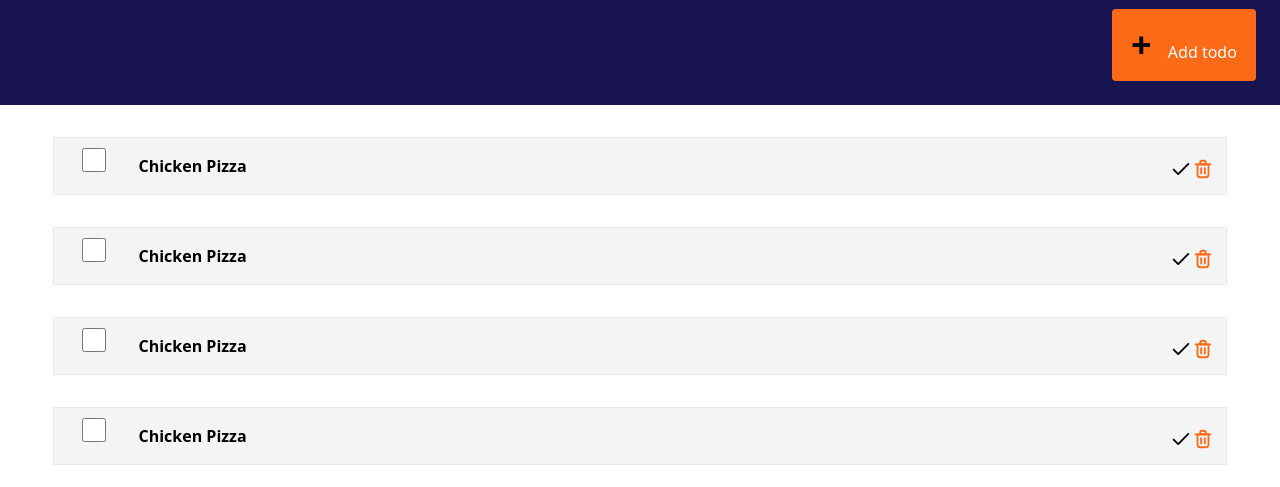
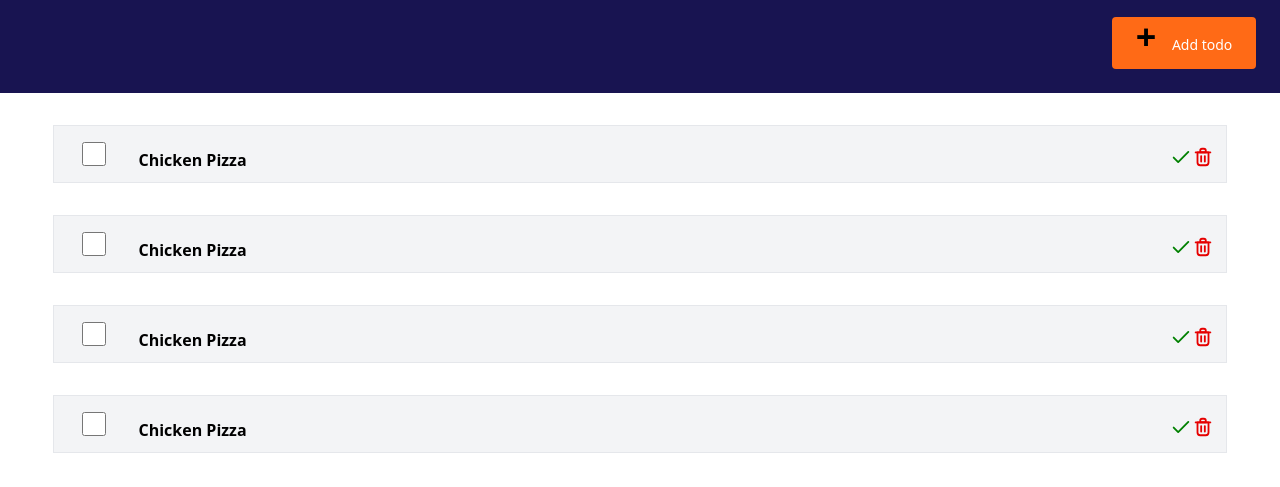
Before and after one commit to alineuwera/Todo-Task, a website: page src/index.html in a window 1280 px wide. Shown: the part 27-514 px from the top of the page. Drawn offline with Linux system fonts and the light colour scheme.

Commit message:
I added another file

```diff
--- a/src/index.html
+++ b/src/index.html
@@ -12,49 +12,50 @@
             <img src="todo.png" alt="" class="m-6">
         </div>
         <div>
-            <button style="background-color: #FF6A16;" class="m-6 p-4 w-36 rounded text-white mt-9"><span class="text-black font-bold text-4xl pr-3">+</span> Add todo</button>
+          <a href="/src/add.html"><button style="background-color: #FF6A16;" class="m-6 pb-3 w-36 rounded text-white mt-11 text-sm"><span class="text-black font-bold text-4xl pr-3">+</span> Add todo</button></a>
 
         </div>
     </div>
 
     <div class="w-11/12 m-auto flex bg-gray-100 border mt-8">
         <div class="w-full h-14  ">
-            <input type="checkbox" class="w-20 h-6 mt-2.5 border-none">
+            <input type="checkbox" class="w-20 h-6 mt-4 border-none">
             <label for="" class="font-bold">Chicken Pizza</label>
         </div>
         <div class="flex pt-5 px-3">
-            <svg viewBox="0 0 24 24"  width= "22" height = "22" fill="none" xmlns="http://www.w3.org/2000/svg"><g id="SVGRepo_bgCarrier" stroke-width="0"></g><g id="SVGRepo_tracerCarrier" stroke-linecap="round" stroke-linejoin="round"></g><g id="SVGRepo_iconCarrier"> <path d="M4 12.6111L8.92308 17.5L20 6.5" stroke="#000000" stroke-width="2" stroke-linecap="round" stroke-linejoin="round" class="p-6"></path> </g></svg>
-            <svg viewBox="0 0 24 24"  width= "22" height = "22" fill="none" xmlns="http://www.w3.org/2000/svg"><g id="SVGRepo_bgCarrier" stroke-width="0"></g><g id="SVGRepo_tracerCarrier" stroke-linecap="round" stroke-linejoin="round"></g><g id="SVGRepo_iconCarrier"> <path d="M10 11V17" stroke="#FF6A16" stroke-width="2" stroke-linecap="round" stroke-linejoin="round"></path> <path d="M14 11V17" stroke="#FF6A16" stroke-width="2" stroke-linecap="round" stroke-linejoin="round"></path> <path d="M4 7H20" stroke="#FF6A16" stroke-width="2" stroke-linecap="round" stroke-linejoin="round"></path> <path d="M6 7H12H18V18C18 19.6569 16.6569 21 15 21H9C7.34315 21 6 19.6569 6 18V7Z" stroke="#FF6A16" stroke-width="2" stroke-linecap="round" stroke-linejoin="round"></path> <path d="M9 5C9 3.89543 9.89543 3 11 3H13C14.1046 3 15 3.89543 15 5V7H9V5Z" stroke="#FF6A16" stroke-width="2" stroke-linecap="round" stroke-linejoin="round"></path> </g></svg>
+            <svg viewBox="0 0 24 24" width= "22" height = "22" fill="none" xmlns="http://www.w3.org/2000/svg" stroke="#008000">&lt;#008000 id="SVGRepo_b#008000Carrier" stroke-width="0"&gt;<!--#008000-->&lt;#008000 id="SVGRepo_tracerCarrier" stroke-linecap="round" stroke-linejoin="round"&gt;<!--#008000-->&lt;#008000 id="SVGRepo_iconCarrier"&gt; <path d="M4 12.6111L8.92308 17.5L20 6.5" stroke="#008000" stroke-width="2" stroke-linecap="round" stroke-linejoin="round"></path> <!--#008000--></svg>
+            <svg viewBox="0 0 24 24" width= "22" height = "22" fill="none" xmlns="http://www.w3.org/2000/svg"><g id="SVGRepo_bgCarrier" stroke-width="0"></g><g id="SVGRepo_tracerCarrier" stroke-linecap="round" stroke-linejoin="round"></g><g id="SVGRepo_iconCarrier"> <path d="M10 11V17" stroke="#e60000" stroke-width="2" stroke-linecap="round" stroke-linejoin="round"></path> <path d="M14 11V17" stroke="#e60000" stroke-width="2" stroke-linecap="round" stroke-linejoin="round"></path> <path d="M4 7H20" stroke="#e60000" stroke-width="2" stroke-linecap="round" stroke-linejoin="round"></path> <path d="M6 7H12H18V18C18 19.6569 16.6569 21 15 21H9C7.34315 21 6 19.6569 6 18V7Z" stroke="#e60000" stroke-width="2" stroke-linecap="round" stroke-linejoin="round"></path> <path d="M9 5C9 3.89543 9.89543 3 11 3H13C14.1046 3 15 3.89543 15 5V7H9V5Z" stroke="#e60000" stroke-width="2" stroke-linecap="round" stroke-linejoin="round"></path> </g></svg>
         </div>
     </div>
     <div class="w-11/12 m-auto flex bg-gray-100 border mt-8">
         <div class="w-full h-14  ">
-            <input type="checkbox" class="w-20 h-6 mt-2.5 border-none">
+            <input type="checkbox" class="w-20 h-6 mt-4 border-none">
             <label for="" class="font-bold">Chicken Pizza</label>
         </div>
         <div class="flex pt-5 px-3">
-            <svg viewBox="0 0 24 24"  width= "22" height = "22" fill="none" xmlns="http://www.w3.org/2000/svg"><g id="SVGRepo_bgCarrier" stroke-width="0"></g><g id="SVGRepo_tracerCarrier" stroke-linecap="round" stroke-linejoin="round"></g><g id="SVGRepo_iconCarrier"> <path d="M4 12.6111L8.92308 17.5L20 6.5" stroke="#000000" stroke-width="2" stroke-linecap="round" stroke-linejoin="round" class="p-6"></path> </g></svg>
-            <svg viewBox="0 0 24 24"  width= "22" height = "22" fill="none" xmlns="http://www.w3.org/2000/svg"><g id="SVGRepo_bgCarrier" stroke-width="0"></g><g id="SVGRepo_tracerCarrier" stroke-linecap="round" stroke-linejoin="round"></g><g id="SVGRepo_iconCarrier"> <path d="M10 11V17" stroke="#FF6A16" stroke-width="2" stroke-linecap="round" stroke-linejoin="round"></path> <path d="M14 11V17" stroke="#FF6A16" stroke-width="2" stroke-linecap="round" stroke-linejoin="round"></path> <path d="M4 7H20" stroke="#FF6A16" stroke-width="2" stroke-linecap="round" stroke-linejoin="round"></path> <path d="M6 7H12H18V18C18 19.6569 16.6569 21 15 21H9C7.34315 21 6 19.6569 6 18V7Z" stroke="#FF6A16" stroke-width="2" stroke-linecap="round" stroke-linejoin="round"></path> <path d="M9 5C9 3.89543 9.89543 3 11 3H13C14.1046 3 15 3.89543 15 5V7H9V5Z" stroke="#FF6A16" stroke-width="2" stroke-linecap="round" stroke-linejoin="round"></path> </g></svg>
+            <svg viewBox="0 0 24 24" width= "22" height = "22" fill="none" xmlns="http://www.w3.org/2000/svg" stroke="#008000">&lt;#008000 id="SVGRepo_b#008000Carrier" stroke-width="0"&gt;<!--#008000-->&lt;#008000 id="SVGRepo_tracerCarrier" stroke-linecap="round" stroke-linejoin="round"&gt;<!--#008000-->&lt;#008000 id="SVGRepo_iconCarrier"&gt; <path d="M4 12.6111L8.92308 17.5L20 6.5" stroke="#008000" stroke-width="2" stroke-linecap="round" stroke-linejoin="round"></path> <!--#008000--></svg>
+            <svg viewBox="0 0 24 24" width= "22" height = "22" fill="none" xmlns="http://www.w3.org/2000/svg"><g id="SVGRepo_bgCarrier" stroke-width="0"></g><g id="SVGRepo_tracerCarrier" stroke-linecap="round" stroke-linejoin="round"></g><g id="SVGRepo_iconCarrier"> <path d="M10 11V17" stroke="#e60000" stroke-width="2" stroke-linecap="round" stroke-linejoin="round"></path> <path d="M14 11V17" stroke="#e60000" stroke-width="2" stroke-linecap="round" stroke-linejoin="round"></path> <path d="M4 7H20" stroke="#e60000" stroke-width="2" stroke-linecap="round" stroke-linejoin="round"></path> <path d="M6 7H12H18V18C18 19.6569 16.6569 21 15 21H9C7.34315 21 6 19.6569 6 18V7Z" stroke="#e60000" stroke-width="2" stroke-linecap="round" stroke-linejoin="round"></path> <path d="M9 5C9 3.89543 9.89543 3 11 3H13C14.1046 3 15 3.89543 15 5V7H9V5Z" stroke="#e60000" stroke-width="2" stroke-linecap="round" stroke-linejoin="round"></path> </g></svg>
         </div>
     </div>
     <div class="w-11/12 m-auto flex bg-gray-100 border mt-8">
         <div class="w-full h-14  ">
-            <input type="checkbox" class="w-20 h-6 mt-2.5 border-none">
+            <input type="checkbox" class="w-20 h-6 mt-4 border-none">
             <label for="" class="font-bold">Chicken Pizza</label>
         </div>
         <div class="flex pt-5 px-3">
-            <svg viewBox="0 0 24 24"  width= "22" height = "22" fill="none" xmlns="http://www.w3.org/2000/svg"><g id="SVGRepo_bgCarrier" stroke-width="0"></g><g id="SVGRepo_tracerCarrier" stroke-linecap="round" stroke-linejoin="round"></g><g id="SVGRepo_iconCarrier"> <path d="M4 12.6111L8.92308 17.5L20 6.5" stroke="#000000" stroke-width="2" stroke-linecap="round" stroke-linejoin="round" class="p-6"></path> </g></svg>
-            <svg viewBox="0 0 24 24"  width= "22" height = "22" fill="none" xmlns="http://www.w3.org/2000/svg"><g id="SVGRepo_bgCarrier" stroke-width="0"></g><g id="SVGRepo_tracerCarrier" stroke-linecap="round" stroke-linejoin="round"></g><g id="SVGRepo_iconCarrier"> <path d="M10 11V17" stroke="#FF6A16" stroke-width="2" stroke-linecap="round" stroke-linejoin="round"></path> <path d="M14 11V17" stroke="#FF6A16" stroke-width="2" stroke-linecap="round" stroke-linejoin="round"></path> <path d="M4 7H20" stroke="#FF6A16" stroke-width="2" stroke-linecap="round" stroke-linejoin="round"></path> <path d="M6 7H12H18V18C18 19.6569 16.6569 21 15 21H9C7.34315 21 6 19.6569 6 18V7Z" stroke="#FF6A16" stroke-width="2" stroke-linecap="round" stroke-linejoin="round"></path> <path d="M9 5C9 3.89543 9.89543 3 11 3H13C14.1046 3 15 3.89543 15 5V7H9V5Z" stroke="#FF6A16" stroke-width="2" stroke-linecap="round" stroke-linejoin="round"></path> </g></svg>
+            <svg viewBox="0 0 24 24" width= "22" height = "22" fill="none" xmlns="http://www.w3.org/2000/svg" stroke="#008000">&lt;#008000 id="SVGRepo_b#008000Carrier" stroke-width="0"&gt;<!--#008000-->&lt;#008000 id="SVGRepo_tracerCarrier" stroke-linecap="round" stroke-linejoin="round"&gt;<!--#008000-->&lt;#008000 id="SVGRepo_iconCarrier"&gt; <path d="M4 12.6111L8.92308 17.5L20 6.5" stroke="#008000" stroke-width="2" stroke-linecap="round" stroke-linejoin="round"></path> <!--#008000--></svg>
+            <svg viewBox="0 0 24 24" width= "22" height = "22" fill="none" xmlns="http://www.w3.org/2000/svg"><g id="SVGRepo_bgCarrier" stroke-width="0"></g><g id="SVGRepo_tracerCarrier" stroke-linecap="round" stroke-linejoin="round"></g><g id="SVGRepo_iconCarrier"> <path d="M10 11V17" stroke="#e60000" stroke-width="2" stroke-linecap="round" stroke-linejoin="round"></path> <path d="M14 11V17" stroke="#e60000" stroke-width="2" stroke-linecap="round" stroke-linejoin="round"></path> <path d="M4 7H20" stroke="#e60000" stroke-width="2" stroke-linecap="round" stroke-linejoin="round"></path> <path d="M6 7H12H18V18C18 19.6569 16.6569 21 15 21H9C7.34315 21 6 19.6569 6 18V7Z" stroke="#e60000" stroke-width="2" stroke-linecap="round" stroke-linejoin="round"></path> <path d="M9 5C9 3.89543 9.89543 3 11 3H13C14.1046 3 15 3.89543 15 5V7H9V5Z" stroke="#e60000" stroke-width="2" stroke-linecap="round" stroke-linejoin="round"></path> </g></svg>
+
         </div>
     </div>
     <div class="w-11/12 m-auto flex bg-gray-100 border mt-8">
         <div class="w-full h-14  ">
-            <input type="checkbox" class="w-20 h-6 mt-2.5 border-none">
+            <input type="checkbox" class="w-20 h-6 mt-4 border-none">
             <label for="" class="font-bold">Chicken Pizza</label>
         </div>
         <div class="flex pt-5 px-3">
-            <svg viewBox="0 0 24 24"  width= "22" height = "22" fill="none" xmlns="http://www.w3.org/2000/svg"><g id="SVGRepo_bgCarrier" stroke-width="0"></g><g id="SVGRepo_tracerCarrier" stroke-linecap="round" stroke-linejoin="round"></g><g id="SVGRepo_iconCarrier"> <path d="M4 12.6111L8.92308 17.5L20 6.5" stroke="#000000" stroke-width="2" stroke-linecap="round" stroke-linejoin="round" class="p-6"></path> </g></svg>
-            <svg viewBox="0 0 24 24"  width= "22" height = "22" fill="none" xmlns="http://www.w3.org/2000/svg"><g id="SVGRepo_bgCarrier" stroke-width="0"></g><g id="SVGRepo_tracerCarrier" stroke-linecap="round" stroke-linejoin="round"></g><g id="SVGRepo_iconCarrier"> <path d="M10 11V17" stroke="#FF6A16" stroke-width="2" stroke-linecap="round" stroke-linejoin="round"></path> <path d="M14 11V17" stroke="#FF6A16" stroke-width="2" stroke-linecap="round" stroke-linejoin="round"></path> <path d="M4 7H20" stroke="#FF6A16" stroke-width="2" stroke-linecap="round" stroke-linejoin="round"></path> <path d="M6 7H12H18V18C18 19.6569 16.6569 21 15 21H9C7.34315 21 6 19.6569 6 18V7Z" stroke="#FF6A16" stroke-width="2" stroke-linecap="round" stroke-linejoin="round"></path> <path d="M9 5C9 3.89543 9.89543 3 11 3H13C14.1046 3 15 3.89543 15 5V7H9V5Z" stroke="#FF6A16" stroke-width="2" stroke-linecap="round" stroke-linejoin="round"></path> </g></svg>
+            <svg viewBox="0 0 24 24" width= "22" height = "22" fill="none" xmlns="http://www.w3.org/2000/svg" stroke="#008000">&lt;#008000 id="SVGRepo_b#008000Carrier" stroke-width="0"&gt;<!--#008000-->&lt;#008000 id="SVGRepo_tracerCarrier" stroke-linecap="round" stroke-linejoin="round"&gt;<!--#008000-->&lt;#008000 id="SVGRepo_iconCarrier"&gt; <path d="M4 12.6111L8.92308 17.5L20 6.5" stroke="#008000" stroke-width="2" stroke-linecap="round" stroke-linejoin="round"></path> <!--#008000--></svg>
+            <svg viewBox="0 0 24 24" width= "22" height = "22" fill="none" xmlns="http://www.w3.org/2000/svg"><g id="SVGRepo_bgCarrier" stroke-width="0"></g><g id="SVGRepo_tracerCarrier" stroke-linecap="round" stroke-linejoin="round"></g><g id="SVGRepo_iconCarrier"> <path d="M10 11V17" stroke="#e60000" stroke-width="2" stroke-linecap="round" stroke-linejoin="round"></path> <path d="M14 11V17" stroke="#e60000" stroke-width="2" stroke-linecap="round" stroke-linejoin="round"></path> <path d="M4 7H20" stroke="#e60000" stroke-width="2" stroke-linecap="round" stroke-linejoin="round"></path> <path d="M6 7H12H18V18C18 19.6569 16.6569 21 15 21H9C7.34315 21 6 19.6569 6 18V7Z" stroke="#e60000" stroke-width="2" stroke-linecap="round" stroke-linejoin="round"></path> <path d="M9 5C9 3.89543 9.89543 3 11 3H13C14.1046 3 15 3.89543 15 5V7H9V5Z" stroke="#e60000" stroke-width="2" stroke-linecap="round" stroke-linejoin="round"></path> </g></svg>
         </div>
     </div>
 </body>
```
Also changed, not shown: src/add.html (added, +32 -0 lines), src/output.css.
